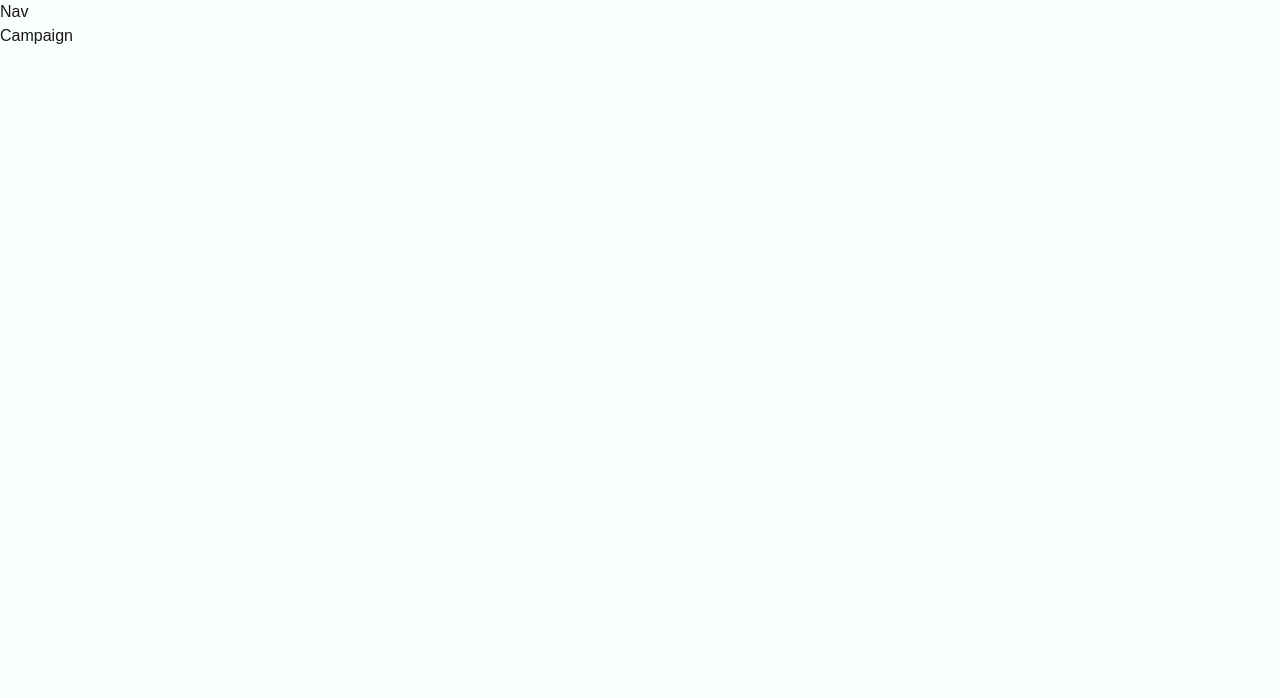
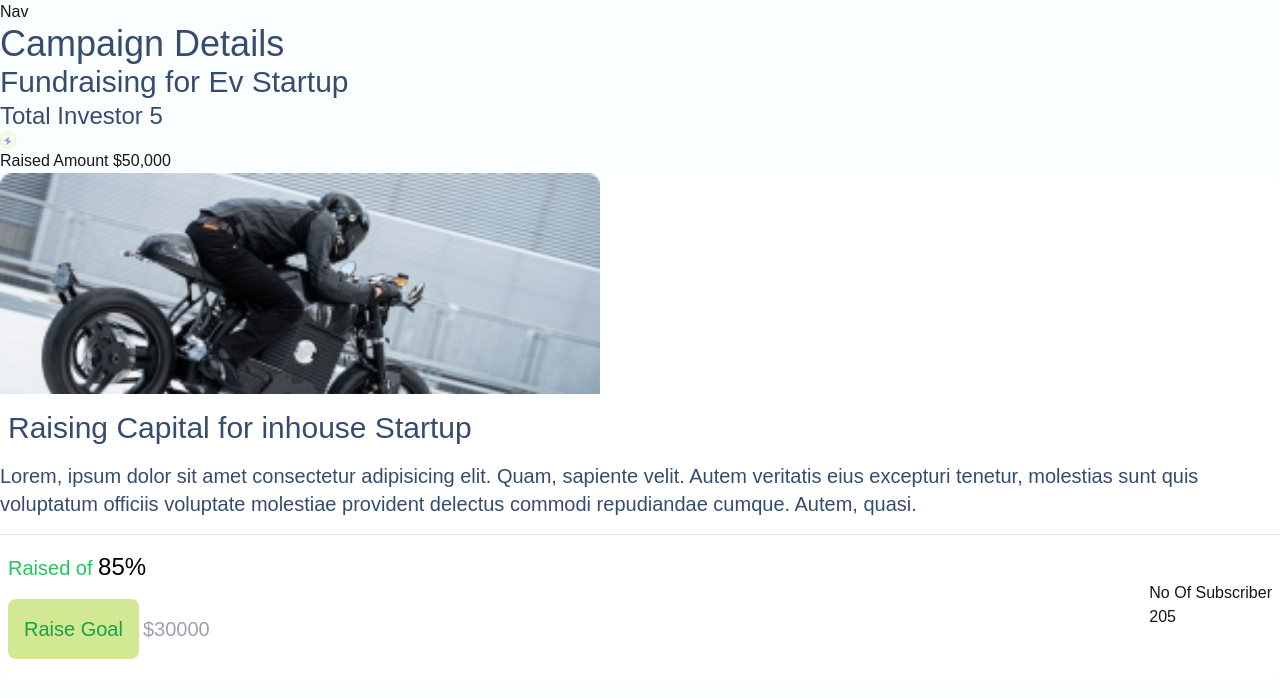
Before and after one commit to Sallah10/neighborhood-hub, a Next.js app: page /campaign in a window 1280 px wide. Shown: the top 698 px of the page. Built offline with nearby package versions, Linux system fonts and the light colour scheme.

Commit message:
campaign details setup

```diff
--- a/app/campaign/page.tsx
+++ b/app/campaign/page.tsx
@@ -1,8 +1,40 @@
-import React from 'react'
+import Image from 'next/image'
+import flash from '../assets/flash.png'
+import img1 from '../assets/dash img1.png'
 
 const Campaign = () => {
     return (
-        <div>Campaign</div>
+        <>
+            <div>
+                <h1 className='text-h1'> Campaign Details </h1>
+                <div>
+                    <h2 className='text-h2'> Fundraising for Ev Startup </h2>
+                    <div>
+                        <h3 className='text-h3'>Total Investor <span>5</span></h3>
+                        <div>
+                            <Image src={flash} alt='flash' />
+                            <h3>Raised Amount <span>$<span>50,000</span></span></h3>
+                        </div>
+                    </div>
+                </div>
+                <div className='bg-white flex rounded-xl flex-col gap-4 max-h-[100vh] max-w-full pb-6'>
+                    <Image src={img1} alt='card-image' width={600} height={800} />
+                    <h2 className='text-h2 mx-2'>Raising Capital for inhouse Startup</h2>
+                    <p className='text-p text-left'>Lorem, ipsum dolor sit amet consectetur adipisicing elit. Quam, sapiente velit. Autem veritatis eius excepturi tenetur, molestias sunt quis voluptatum officiis voluptate molestiae provident delectus commodi repudiandae cumque. Autem, quasi.</p>
+                    <hr />
+                    <div className='flex justify-between items-center mx-2'>
+                        <div className='flex flex-col gap-4'>
+                            <p className='text-p text-green-500'>Raised of <span className='text-black text-h3'>85%</span></p>
+                            <h3 className='text-xl text-gray-400 self-center flex flex-row gap-1'><span className='button text-green-600'>Raise Goal</span> <span className='flex self-center'>$30000</span></h3>
+                        </div>
+                        <div>
+                            <h3>No Of Subscriber</h3>
+                            <h3>205</h3>
+                        </div>
+                    </div>
+                </div>
+            </div>
+        </>
     )
 }
 
--- a/app/dashboard/page.tsx
+++ b/app/dashboard/page.tsx
@@ -39,7 +39,20 @@ const Dashboard = () => {
                         <div className='flex justify-between items-center mx-2'>
                             <div className='flex flex-col gap-4'>
                                 <p className='text-p text-green-500'>Raised of <span className='text-black text-h3'>85%</span></p>
-                                <h3 className='text-xl text-gray-400 self-center'><span className='button text-green-600 flex flex-wrap'>Raise Goal</span> <span className='flex self-center items-center justify-between'>$30000</span></h3>
+                                <h3 className='text-xl text-gray-400 self-center flex flex-row gap-1'><span className='button text-green-600'>Raise Goal</span> <span className='flex self-center'>$30000</span></h3>
+                            </div>
+                            <button className='button text-white bg-blue-300 self-end'> Subscribe </button>
+                        </div>
+                    </div>
+                    <div className='bg-white flex rounded-xl flex-col gap-4 max-h-[100vh] max-w-full pb-6'>
+                        <Image src={img1} alt='card-image' width={600} />
+                        <h2 className='text-h2 mx-2'>Raising Capital for inhouse Startup</h2>
+                        <p className='text-p mx-2'>A unique Concept for Everyday transport leisure & Biking fun </p>
+                        <hr />
+                        <div className='flex justify-between items-center mx-2'>
+                            <div className='flex flex-col gap-4'>
+                                <p className='text-p text-green-500'>Raised of <span className='text-black text-h3'>85%</span></p>
+                                <h3 className='text-xl text-gray-400 self-center flex flex-row gap-1'><span className='button text-green-600'>Raise Goal</span> <span className='flex self-center'>$30000</span></h3>
                             </div>
                             <button className='button text-white bg-blue-300 self-end'> Subscribe </button>
                         </div>
```
Also changed, not shown: app/assets/flash.png (added).
